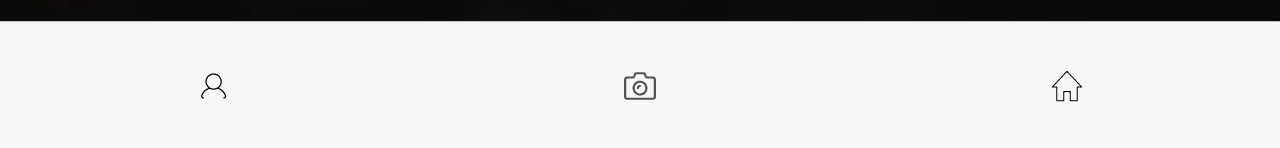
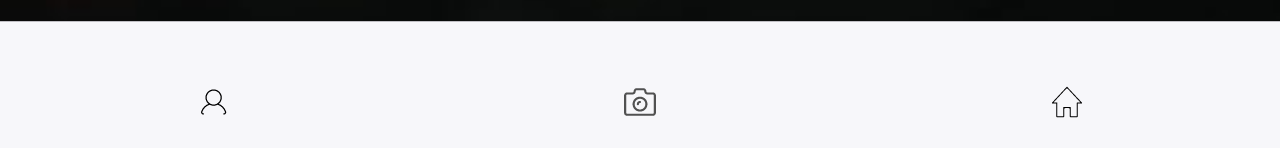
Before and after one commit to LanticGan/Like, a plain HTML site: page shexiang/index.html in a window 1280 px wide. Shown: the part 650-798 px from the top of the page. Drawn offline with Linux system fonts and the light colour scheme.

Commit message:
modified:   shexiang/index.css

```diff
--- a/shexiang/index.css
+++ b/shexiang/index.css
@@ -184,7 +184,7 @@ input {
 .bottom-menu-item img {
 	position: relative;
 	top:50%;
-	transform: translateY(-50%);
+	/* transform: translateY(-50%); */
 	display: block;
 	margin: 0 auto;
 	height: 32px;
```
